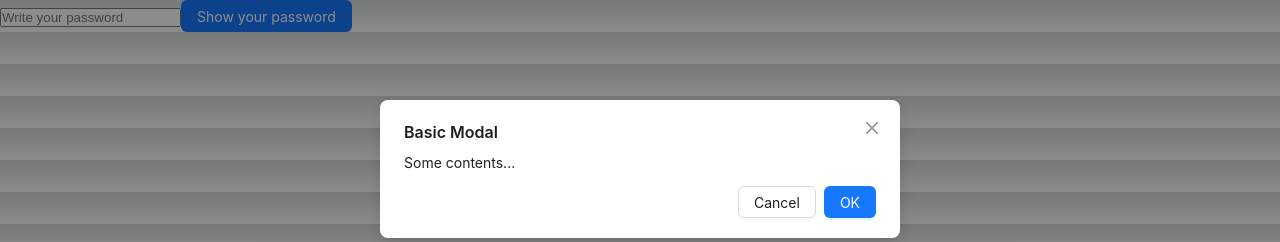
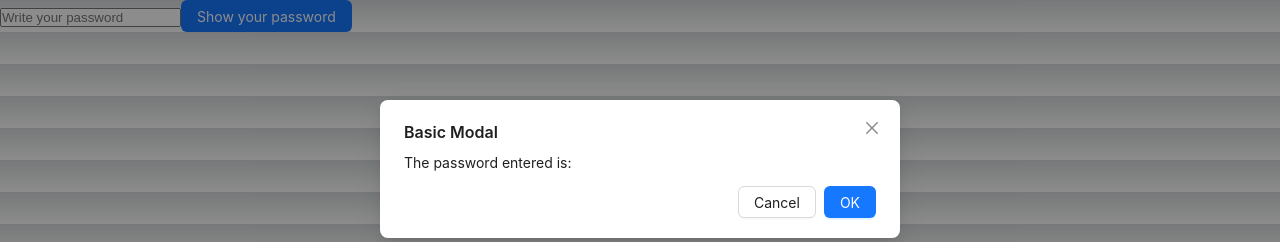
Before and after one commit to Aluonam/pt_v12_prueba2, a Next.js app: page /components/formPasswordModal/FormPasswordModal in a window 1280 px wide. Both pictures are taken after a click on the button "Show your password". Shown: the top 242 px of the page. Built offline with nearby package versions, Linux system fonts and the light colour scheme.

Commit message:
feat: show password in modal

```diff
--- a/pages/components/formPasswordModal/FormPasswordModal.tsx
+++ b/pages/components/formPasswordModal/FormPasswordModal.tsx
@@ -4,12 +4,12 @@ import ModalAntPassword from './ModalAntPassword'
 const FormPasswordModal = () => {
 
     const [userPassword, setUserPassword] = useState<string>('')
-    console.log(userPassword)
+
   return (
     <>
     <div>
         <input placeholder='Write your password' type='password' onChange={(e)=>{setUserPassword(e.target.value)}}></input>
-        <ModalAntPassword></ModalAntPassword>
+        <ModalAntPassword userPassword={userPassword}></ModalAntPassword>
     </div>
 
     </>
--- a/pages/components/formPasswordModal/ModalAntPassword.tsx
+++ b/pages/components/formPasswordModal/ModalAntPassword.tsx
@@ -1,7 +1,7 @@
 import React, { useState } from 'react';
 import { Button, Modal } from 'antd';
 
-const ModalAntPassword: React.FC = () => {
+const ModalAntPassword = ({userPassword}:{userPassword :string}) => {
   const [isModalOpen, setIsModalOpen] = useState(false);
 
   const showModal = () => {
@@ -22,7 +22,7 @@ const ModalAntPassword: React.FC = () => {
         Show your password
       </Button>
       <Modal title="Basic Modal" open={isModalOpen} onOk={handleOk} onCancel={handleCancel}>
-        <p>Some contents...</p>
+        <p>The password entered is: {userPassword}</p>
       </Modal>
     </>
   );
```
